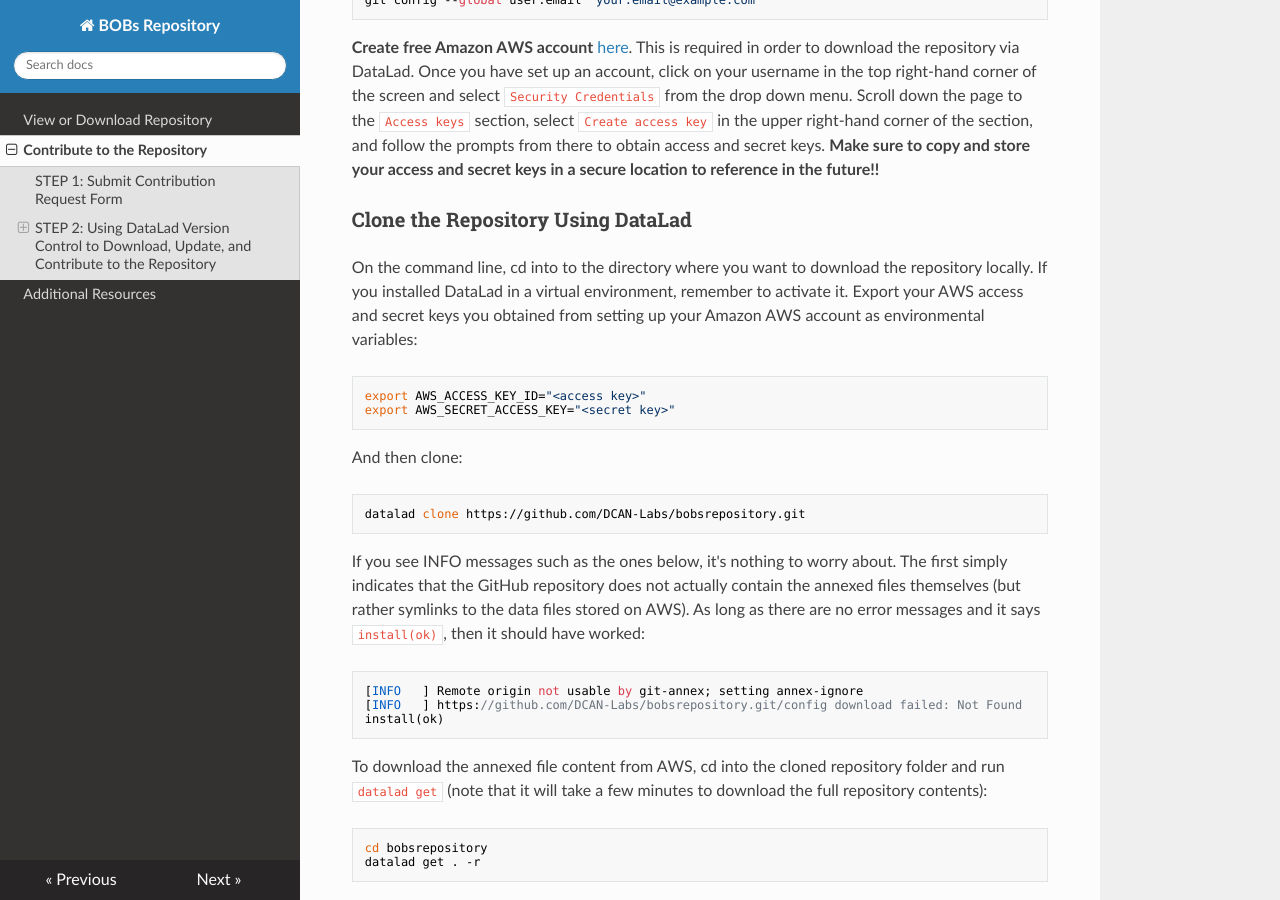
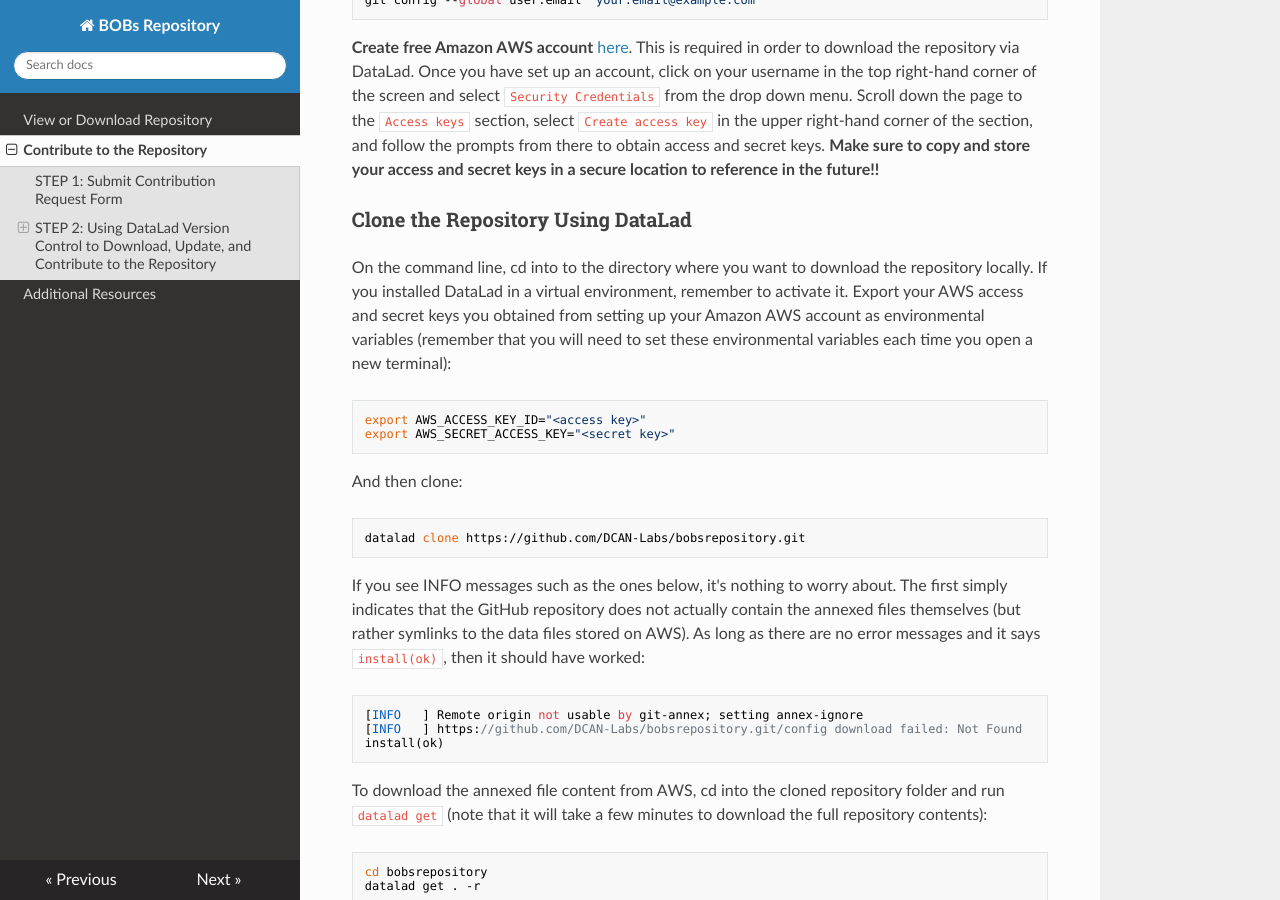
Before and after one commit to DCAN-Labs/BOBsRepositoryRTD, an MkDocs documentation site: the page built from docs/contribute.md, in a window 1280 px wide and 900 px high, scrolled down 1060 px. Built offline with MkDocs 1.6.1, drawn with Linux system fonts in a browser that asks for light colours; nearby versions of some CDN libraries.

Commit message:
Update contribute.md
made note that env variables need to be specified each time one opens a new terminal

````diff
--- a/docs/contribute.md
+++ b/docs/contribute.md
@@ -30,7 +30,7 @@ git config --global user.email "your.email@example.com"
 **Create free Amazon AWS account** [here](https://portal.aws.amazon.com/gp/aws/developer/registration/index.html?refid=em_127222&p=free&c=hp&z=1). This is required in order to download the repository via DataLad. Once you have set up an account, click on your username in the top right-hand corner of the screen and select `Security Credentials` from the drop down menu. Scroll down the page to the `Access keys` section, select `Create access key` in the upper right-hand corner of the section, and follow the prompts from there to obtain access and secret keys. **Make sure to copy and store your access and secret keys in a secure location to reference in the future!!**
 
 ### Clone the Repository Using DataLad
-On the command line, cd into to the directory where you want to download the repository locally. If you installed DataLad in a virtual environment, remember to activate it. Export your AWS access and secret keys you obtained from setting up your Amazon AWS account as environmental variables:
+On the command line, cd into to the directory where you want to download the repository locally. If you installed DataLad in a virtual environment, remember to activate it. Export your AWS access and secret keys you obtained from setting up your Amazon AWS account as environmental variables (remember that you will need to set these environmental variables each time you open a new terminal):
 ```
 export AWS_ACCESS_KEY_ID="<access key>"
 export AWS_SECRET_ACCESS_KEY="<secret key>"
````
